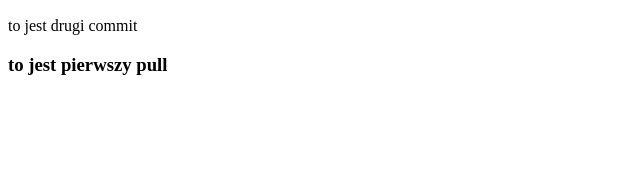
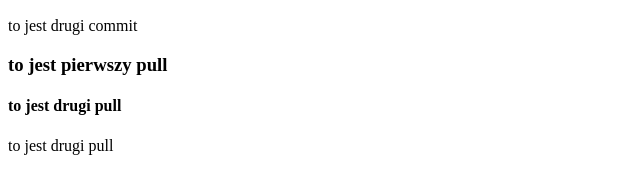
Before and after one commit to ader81/nauka-git, a plain HTML site: page index.html in a window 1280 px wide. Shown: the part 96-290 px from the top of the page, without its empty margins (0-640 px from the left). Drawn offline with Linux system fonts and the light colour scheme.

Commit message:
Add h4 p

```diff
--- a/index.html
+++ b/index.html
@@ -7,5 +7,7 @@
 <h2>to jest pierwszy commit</h2>
 <p>to jest drugi commit</p>
 <h3>to jest pierwszy pull</h3>
+<h4>to jest drugi pull</h4>
+<p>to jest drugi pull</p>
 </body>
 </html>
```
